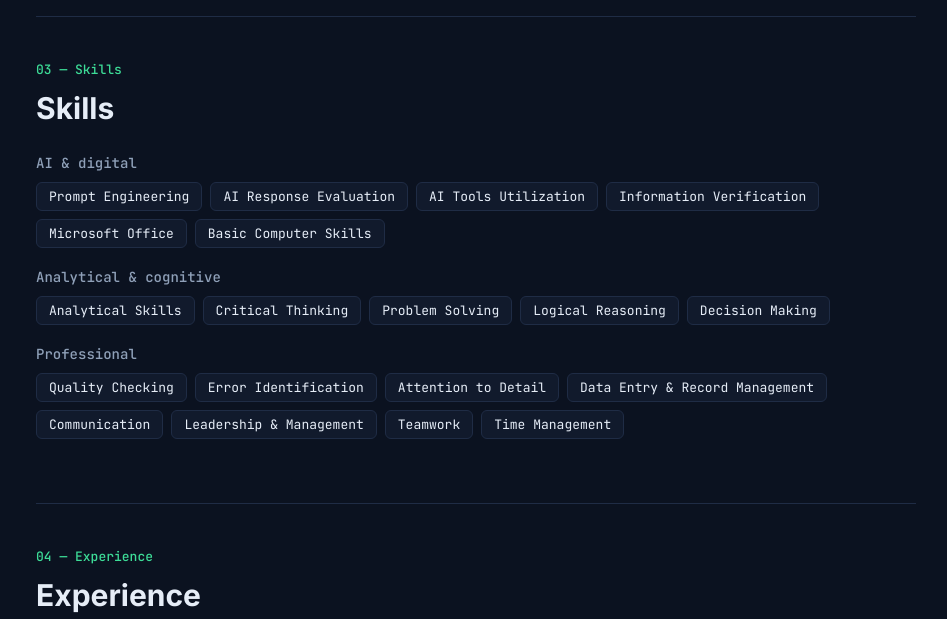
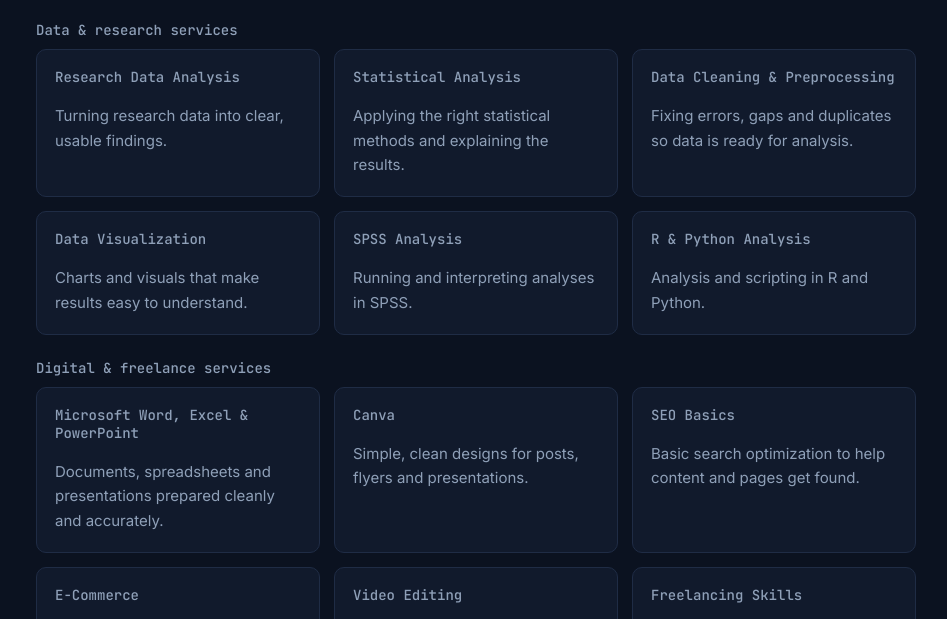
Before and after one commit to ubaidurrehman749/Ubaid-Ur-Rehman-Portfolio, a plain HTML site: page index.html in a window 1280 px wide. Shown: the part 1288-1907 px from the top of the page, without its empty margins (164-1111 px from the left). Drawn offline with Linux system fonts and the light colour scheme.

Commit message:
Update index.html

```diff
--- a/index.html
+++ b/index.html
@@ -3,7 +3,7 @@
 <head>
 <meta charset="utf-8">
 <meta name="viewport" content="width=device-width, initial-scale=1">
-<meta name="description" content="Ubaid ur Rehman – AI Trainer & Prompt Engineer offering generative AI training, prompt engineering and AI workflow guidance.">
+<meta name="description" content="Ubaid ur Rehman – AI Trainer & Prompt Engineer offering generative AI training, prompt engineering, research data analysis and digital services.">
 <title>Ubaid ur Rehman – AI Trainer & Prompt Engineer</title>
 <link rel="stylesheet" href="https://fonts.googleapis.com/css2?family=Inter:wght@400;500;600;700&family=JetBrains+Mono:wght@400;500&display=swap">
 <style>
@@ -36,7 +36,7 @@ h3{font-size:18px;margin:0;font-weight:600}
 .about p{margin:0 0 14px;max-width:66ch}
 .chips{list-style:none;margin:0;padding:0;display:flex;flex-wrap:wrap;gap:8px}
 .chips li{border:1px solid var(--line);background:var(--panel);padding:5px 12px;border-radius:6px;font:400 13px "JetBrains Mono",monospace}
-.grp{margin-bottom:20px}
+.grp{margin-bottom:24px}
 .grp h3{font:500 14px "JetBrains Mono",monospace;color:var(--muted);margin-bottom:10px}
 .job{border-left:2px solid var(--line);padding:0 0 26px 20px;position:relative}
 .job:before{content:"";position:absolute;left:-6px;top:6px;width:10px;height:10px;border-radius:50%;background:var(--accent)}
@@ -81,6 +81,8 @@ footer .wrap{display:flex;justify-content:space-between;gap:12px;flex-wrap:wrap}
 <section id="services">
   <p class="num">02 — Services</p>
   <h2>Services</h2>
+  <div class="grp">
+    <h3>AI services</h3>
     <div class="grid">
       <div class="card"><h3>Generative AI Training</h3><p>Practical training on how generative AI works and how to use it well.</p></div>
       <div class="card"><h3>AI Tools Training</h3><p>Hands-on guidance on using AI tools for everyday work.</p></div>
@@ -89,12 +91,36 @@ footer .wrap{display:flex;justify-content:space-between;gap:12px;flex-wrap:wrap}
       <div class="card"><h3>AI Automation Guidance</h3><p>Advice on which tasks to automate with AI and how to start.</p></div>
       <div class="card"><h3>LLM Tools & Applications</h3><p>Choosing and using large language model tools for real use cases.</p></div>
     </div>
+  </div>
+  <div class="grp">
+    <h3>Data & research services</h3>
+    <div class="grid">
+      <div class="card"><h3>Research Data Analysis</h3><p>Turning research data into clear, usable findings.</p></div>
+      <div class="card"><h3>Statistical Analysis</h3><p>Applying the right statistical methods and explaining the results.</p></div>
+      <div class="card"><h3>Data Cleaning & Preprocessing</h3><p>Fixing errors, gaps and duplicates so data is ready for analysis.</p></div>
+      <div class="card"><h3>Data Visualization</h3><p>Charts and visuals that make results easy to understand.</p></div>
+      <div class="card"><h3>SPSS Analysis</h3><p>Running and interpreting analyses in SPSS.</p></div>
+      <div class="card"><h3>R & Python Analysis</h3><p>Analysis and scripting in R and Python.</p></div>
+    </div>
+  </div>
+  <div class="grp">
+    <h3>Digital & freelance services</h3>
+    <div class="grid">
+      <div class="card"><h3>Microsoft Word, Excel & PowerPoint</h3><p>Documents, spreadsheets and presentations prepared cleanly and accurately.</p></div>
+      <div class="card"><h3>Canva</h3><p>Simple, clean designs for posts, flyers and presentations.</p></div>
+      <div class="card"><h3>SEO Basics</h3><p>Basic search optimization to help content and pages get found.</p></div>
+      <div class="card"><h3>E-Commerce</h3><p>Support with online store tasks such as listings and product details.</p></div>
+      <div class="card"><h3>Video Editing</h3><p>Editing videos for clear, tidy results.</p></div>
+      <div class="card"><h3>Freelancing Skills</h3><p>Reliable remote work with clear communication and on-time delivery.</p></div>
+    </div>
+  </div>
 </section>
 
 <section id="skills">
   <p class="num">03 — Skills</p>
   <h2>Skills</h2>
-  <div class="grp"><h3>AI & digital</h3><ul class="chips"><li>Prompt Engineering</li><li>AI Response Evaluation</li><li>AI Tools Utilization</li><li>Information Verification</li><li>Microsoft Office</li><li>Basic Computer Skills</li></ul></div>
+  <div class="grp"><h3>AI & digital</h3><ul class="chips"><li>Prompt Engineering</li><li>AI Response Evaluation</li><li>AI Tools Utilization</li><li>Information Verification</li><li>Basic Computer Skills</li></ul></div>
+  <div class="grp"><h3>Tools & digital</h3><ul class="chips"><li>Microsoft Word, Excel & PowerPoint</li><li>Canva</li><li>SEO Basics</li><li>E-Commerce</li><li>Video Editing</li><li>Freelancing Skills</li></ul></div>
   <div class="grp"><h3>Analytical & cognitive</h3><ul class="chips"><li>Analytical Skills</li><li>Critical Thinking</li><li>Problem Solving</li><li>Logical Reasoning</li><li>Decision Making</li></ul></div>
   <div class="grp"><h3>Professional</h3><ul class="chips"><li>Quality Checking</li><li>Error Identification</li><li>Attention to Detail</li><li>Data Entry & Record Management</li><li>Communication</li><li>Leadership & Management</li><li>Teamwork</li><li>Time Management</li></ul></div>
 </section>
```
Lines whose indentation alone changed are shown as unchanged.
